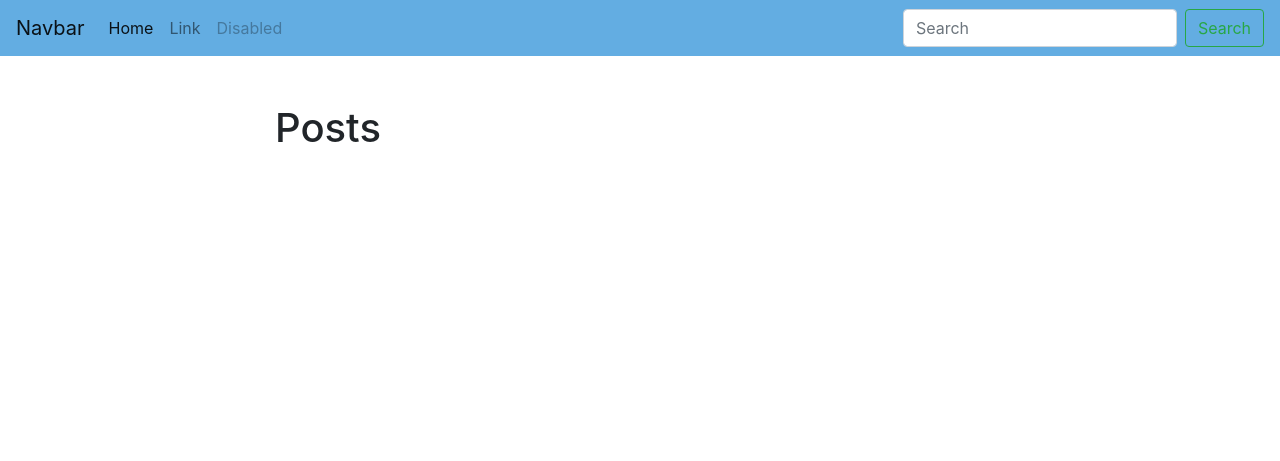
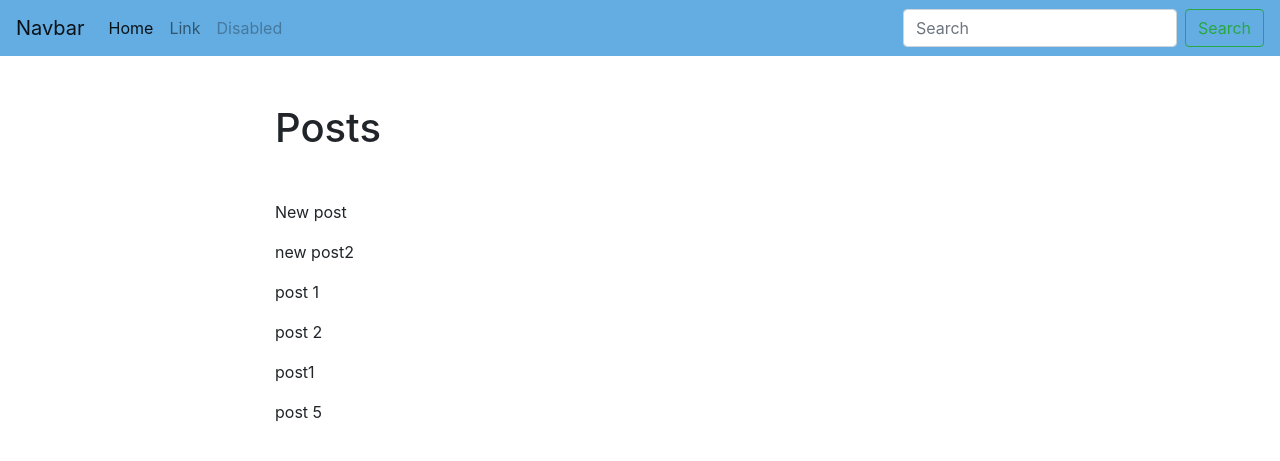
Before and after one commit to edodo1337/Python, a Django app: page /blog/ in a window 1280 px wide. Shown: the top 461 px of the page. Run offline with Django 3.2, Linux system fonts and the light colour scheme; data comes from the database, SQL or seed files in the repository; some libraries are stand-ins or nearby versions.

Commit message:
Update index.html

```diff
--- a/mysite/blog/templates/blog/index.html
+++ b/mysite/blog/templates/blog/index.html
@@ -12,7 +12,7 @@
   <h1 class="mb-5">Posts</h1>
     {% for post in posts %}
         <p>
-          {{post.Title}}
+          {{post.title}}
         </p>
     {% endfor %}
 {% endblock %}
```
